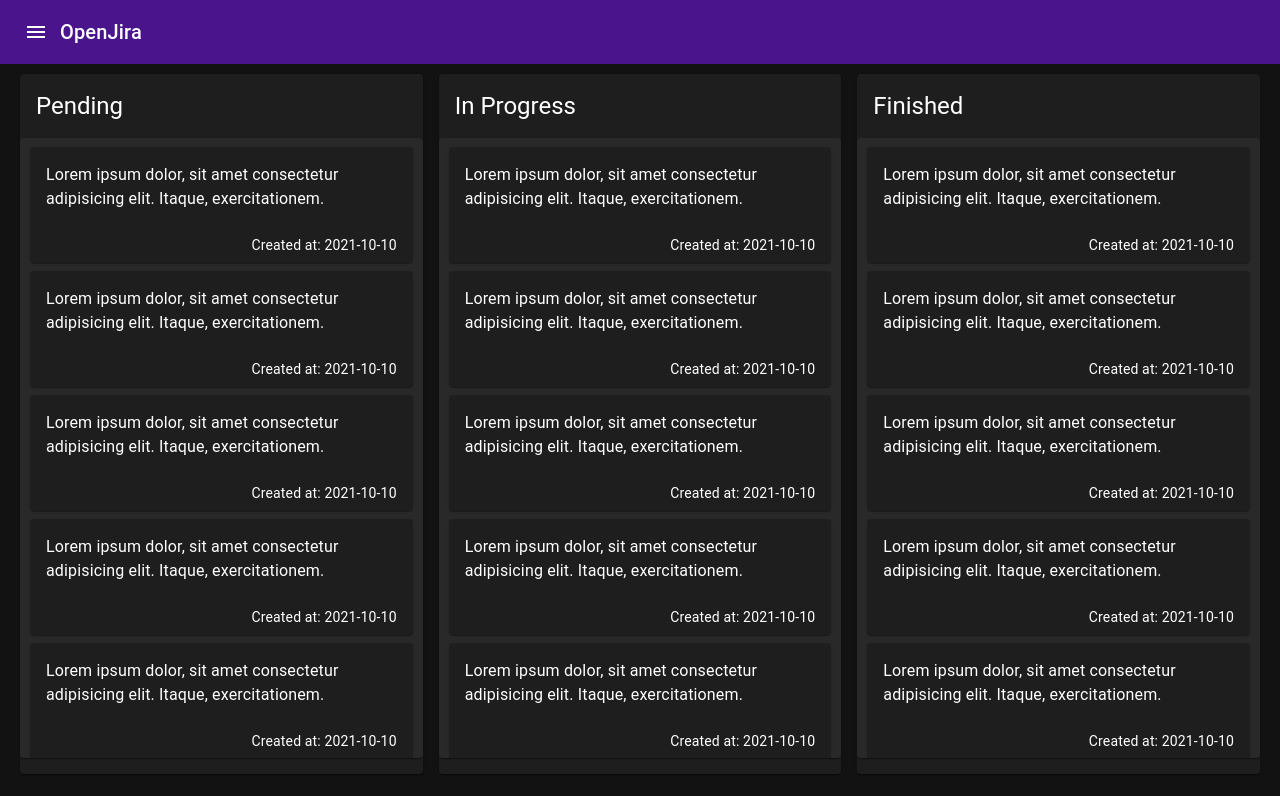
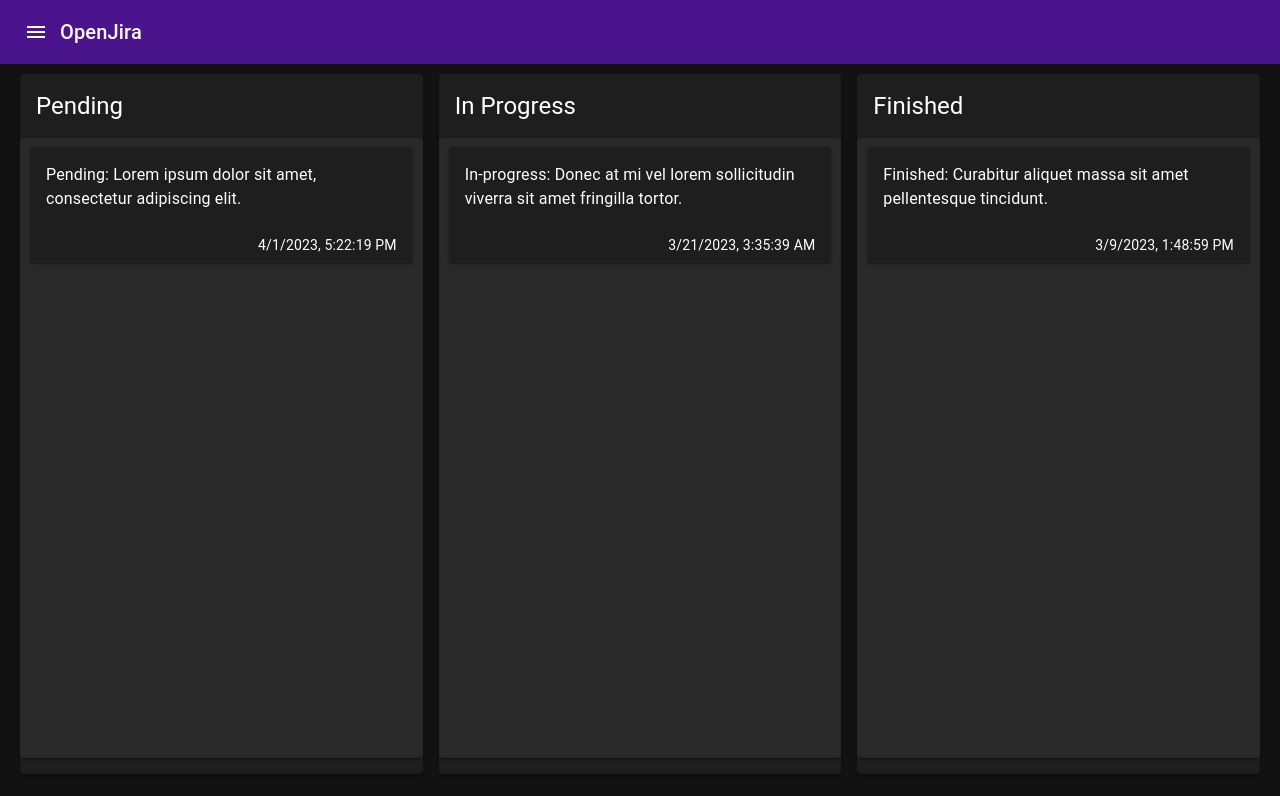
Before and after one commit to amontalvof/openjira-react-client, a React (Vite) app: page / in a window 1280 px wide. Shown: the top 796 px of the page. Built offline with nearby package versions, Linux system fonts and the light colour scheme; the HTML template or start-up script is replaced by a standard one.

Commit message:
feat: Show cards based on input status

```diff
--- a/src/components/EntryCard.tsx
+++ b/src/components/EntryCard.tsx
@@ -1,3 +1,4 @@
+import { FC } from 'react';
 import {
     Card,
     CardActionArea,
@@ -5,15 +6,19 @@ import {
     CardContent,
     Typography,
 } from '@mui/material';
+import { Entry } from '../interfaces/entry';
 
-const EntryCard = () => {
+interface EntryCardProps {
+    entry: Entry;
+}
+
+const EntryCard: FC<EntryCardProps> = ({ entry }) => {
     return (
         <Card sx={{ marginBottom: 1 }}>
             <CardActionArea>
                 <CardContent>
                     <Typography sx={{ whiteSpace: 'pre-line' }}>
-                        Lorem ipsum dolor, sit amet consectetur adipisicing
-                        elit. Itaque, exercitationem.
+                        {entry.description}
                     </Typography>
                 </CardContent>
                 <CardActions
@@ -24,7 +29,7 @@ const EntryCard = () => {
                     }}
                 >
                     <Typography variant="body2">
-                        Created at: 2021-10-10
+                        {new Date(entry.createdAt).toLocaleString()}
                     </Typography>
                 </CardActions>
             </CardActionArea>
--- a/src/components/EntryList.tsx
+++ b/src/components/EntryList.tsx
@@ -1,7 +1,20 @@
+import { FC, useContext, useMemo } from 'react';
 import { List, Paper } from '@mui/material';
 import EntryCard from './EntryCard';
+import { EntryStatus } from '../interfaces/entry';
+import { EntriesContext } from '../context/entries/EntriesContext';
 
-const EntryList = () => {
+interface EntryListProps {
+    status: EntryStatus;
+}
+
+const EntryList: FC<EntryListProps> = ({ status }) => {
+    const { entries } = useContext(EntriesContext);
+    const entriesByStatus = useMemo(
+        () => entries.filter((entry) => entry.status === status),
+        [entries]
+    );
+
     return (
         <div>
             <Paper
@@ -13,13 +26,9 @@ const EntryList = () => {
                 }}
             >
                 <List sx={{ opacity: 1 }}>
-                    <EntryCard />
-                    <EntryCard />
-                    <EntryCard />
-                    <EntryCard />
-                    <EntryCard />
-                    <EntryCard />
-                    <EntryCard />
+                    {entriesByStatus.map((entry) => (
+                        <EntryCard key={entry._id} entry={entry} />
+                    ))}
                 </List>
             </Paper>
         </div>
--- a/src/context/entries/EntriesProvider.tsx
+++ b/src/context/entries/EntriesProvider.tsx
@@ -17,22 +17,22 @@ const ENTRIES_INITIAL_STATE: EntriesState = {
         {
             _id: uuidv4(),
             description:
-                'Lorem ipsum dolor sit amet, consectetur adipiscing elit.',
+                'Pending: Lorem ipsum dolor sit amet, consectetur adipiscing elit.',
             createdAt: Date.now(),
             status: 'pending',
         },
         {
             _id: uuidv4(),
             description:
-                'Donec at mi vel lorem sollicitudin viverra sit amet fringilla tortor.',
-            createdAt: Date.now() - 1000000,
+                'In-progress: Donec at mi vel lorem sollicitudin viverra sit amet fringilla tortor.',
+            createdAt: Date.now() - 1000000000,
             status: 'in-progress',
         },
         {
             _id: uuidv4(),
             description:
-                'Curabitur aliquet massa sit amet pellentesque tincidunt.',
-            createdAt: Date.now() - 2000000,
+                'Finished: Curabitur aliquet massa sit amet pellentesque tincidunt.',
+            createdAt: Date.now() - 2000000000,
             status: 'finished',
         },
     ],
--- a/src/layout/Sidebar.tsx
+++ b/src/layout/Sidebar.tsx
@@ -1,3 +1,4 @@
+import { useContext } from 'react';
 import {
     Box,
     Divider,
@@ -14,7 +15,6 @@ import ListOutlinedIcon from '@mui/icons-material/ListOutlined';
 import RestartAltOutlinedIcon from '@mui/icons-material/RestartAltOutlined';
 import FilterAltOutlinedIcon from '@mui/icons-material/FilterAltOutlined';
 import { UIContext } from '../context/ui/UIContext';
-import { useContext } from 'react';
 
 const menuItems = ['Work Items', 'Boards', 'Backlogs', 'Sprints', 'Queries'];
 const menuItemsIcons = [
--- a/src/pages/Home.tsx
+++ b/src/pages/Home.tsx
@@ -8,19 +8,19 @@ const Home = () => {
                 <Grid item xs={12} sm={4}>
                     <Card sx={{ height: 'calc(100vh - 100px)' }}>
                         <CardHeader title="Pending" />
-                        <EntryList />
+                        <EntryList status="pending" />
                     </Card>
                 </Grid>
                 <Grid item xs={12} sm={4}>
                     <Card sx={{ height: 'calc(100vh - 100px)' }}>
                         <CardHeader title="In Progress" />
-                        <EntryList />
+                        <EntryList status="in-progress" />
                     </Card>
                 </Grid>
                 <Grid item xs={12} sm={4}>
                     <Card sx={{ height: 'calc(100vh - 100px)' }}>
                         <CardHeader title="Finished" />
-                        <EntryList />
+                        <EntryList status="finished" />
                     </Card>
                 </Grid>
             </Grid>
```
